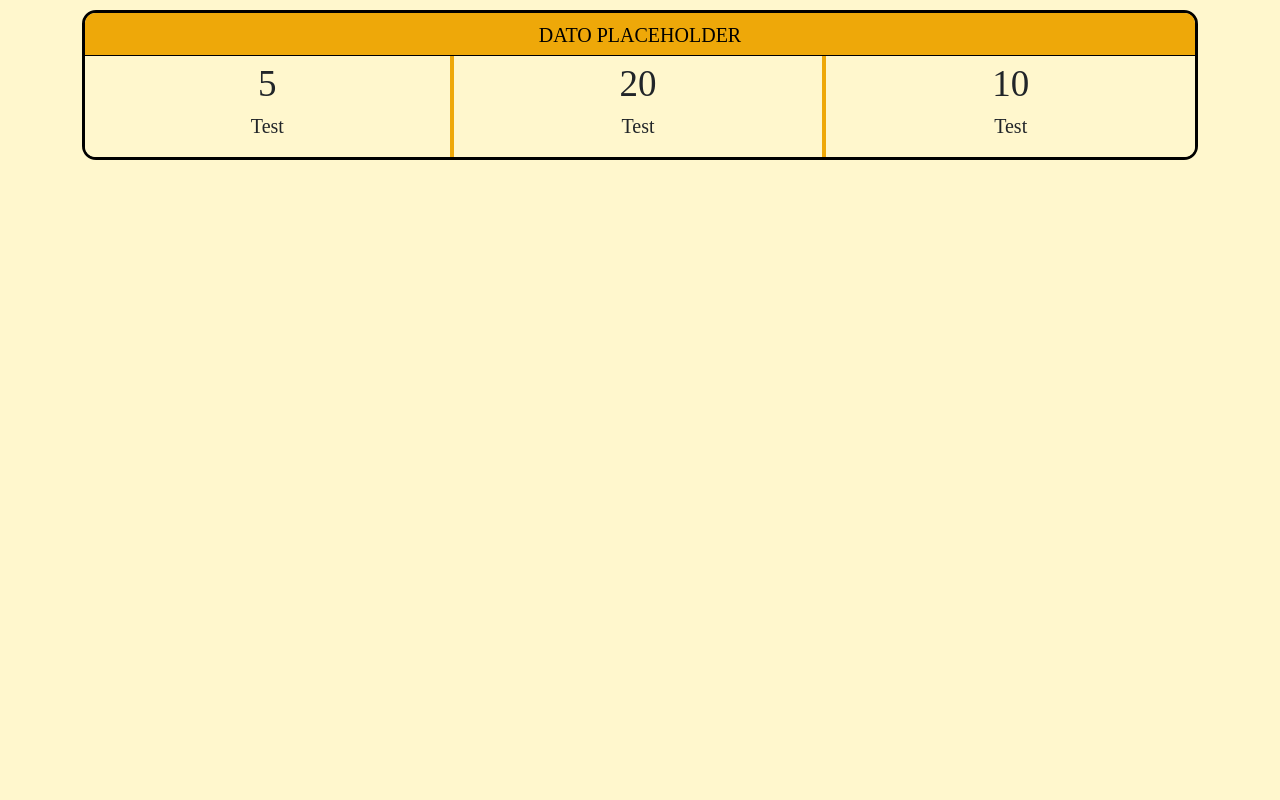
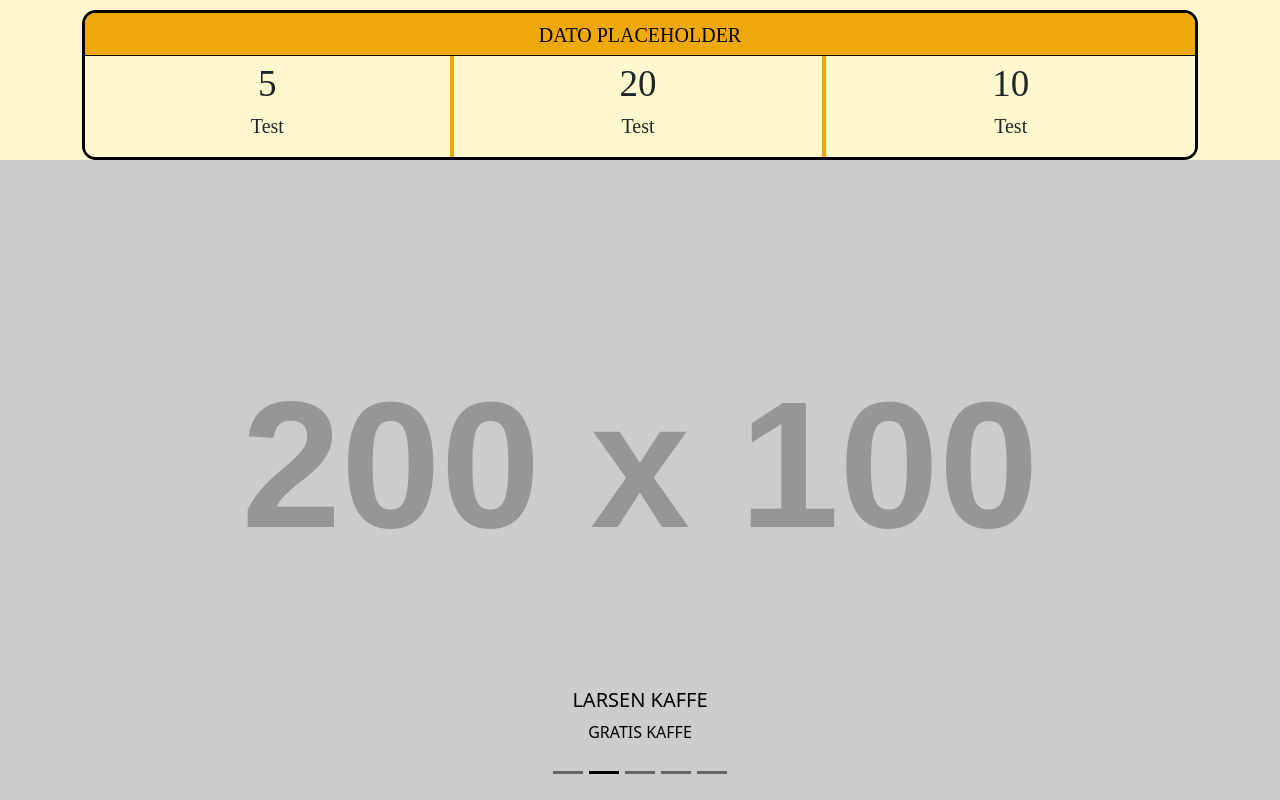
Before and after one commit to ATS-SKP-DataIT/jonas-duckrace, a React (Create React App) app in the folder frontend/: page / in a window 1280 px wide. Shown: the part 388-1188 px from the top of the page. Before the commit the page ends 800 px from the top, so only its background shows below. Built offline with nearby package versions, Linux system fonts and the light colour scheme.

Commit message:
Sponser Slider

```diff
--- a/frontend/package.json
+++ b/frontend/package.json
@@ -5,12 +5,12 @@
   "private": true,
   "dependencies": {
     "axios": "^0.21.1",
-    "bootstrap": "^5.0.2",
+    "bootstrap": "5.1.3",
     "formik": "^2.2.9",
     "gh-pages": "^3.2.3",
     "lodash": "^4.17.21",
     "react": "^17.0.2",
-    "react-bootstrap": "^1.6.1",
+    "react-bootstrap": "^2.0.2",
     "react-dom": "^17.0.2",
     "react-router-dom": "^5.2.0",
     "react-scripts": "4.0.3",
--- a/frontend/src/components/Sponsors.jsx
+++ /dev/null
@@ -1,5 +0,0 @@
-import React from "react";
-
-export const Sponsors = () => {
-  return <h1>Sponsors</h1>;
-};
--- /dev/null
+++ b/frontend/src/components/Sponsors/SponsorData.json
@@ -0,0 +1,5 @@
+[{"id":1,"SponsorNavn":"AARHUS TECH","Info":"SKOLEN FOR IT ELEVER","Image":"http://dummyimage.com/200x100.png"},
+{"id":2,"SponsorNavn":"LARSEN KAFFE","Info":"GRATIS KAFFE","Image":"http://dummyimage.com/200x100.png"},
+{"id":3,"SponsorNavn":"DANSKE BANK","Info":"DANMARKS STØRSTE HVIDVASK","Image":"http://dummyimage.com/200x100.png"},
+{"id":4,"SponsorNavn":"FAXE KONDI","Info":"GRATIS BOOSTERE TIL ALLE","Image":"http://dummyimage.com/200x100.png"},
+{"id":5,"SponsorNavn":"SKOLE PRAKTIK","Info":"DU ER UDUELIG","Image":"http://dummyimage.com/200x100.png"}]
--- /dev/null
+++ b/frontend/src/components/Sponsors/Sponsors.jsx
@@ -0,0 +1,30 @@
+import React from "react";
+
+import Sponser from "./SponsorData.json";
+import Carousel from 'react-bootstrap/Carousel'
+
+export const Sponsors = () => {
+  return (
+    <Carousel variant="dark"
+    controls={false}
+    indicators={true}
+    >
+
+    {Sponser.map(Sponsor => {
+      return(
+        <Carousel.Item>
+            <img
+              className="d-block w-100"
+              src={Sponsor.Image}
+              alt={Sponsor.id}
+           />
+           <Carousel.Caption>
+             <h5>{Sponsor.SponsorNavn}</h5>
+             <p>{Sponsor.Info}</p>
+           </Carousel.Caption>
+        </Carousel.Item>
+      )
+    })}
+    </Carousel>
+  )
+};
--- a/frontend/src/index.js
+++ b/frontend/src/index.js
@@ -1,11 +1,13 @@
 import React from 'react';
 import ReactDOM from 'react-dom';
 import App from './App';
+import { Sponsors } from './components/Sponsors/Sponsors';
 import './index.css';
 
 ReactDOM.render(
   <React.StrictMode>
     <App />
+    <Sponsors />
   </React.StrictMode>,
   document.getElementById('root')
 );
```
Also changed, not shown: 1 other file (tests, documents, lock files or other folders).
